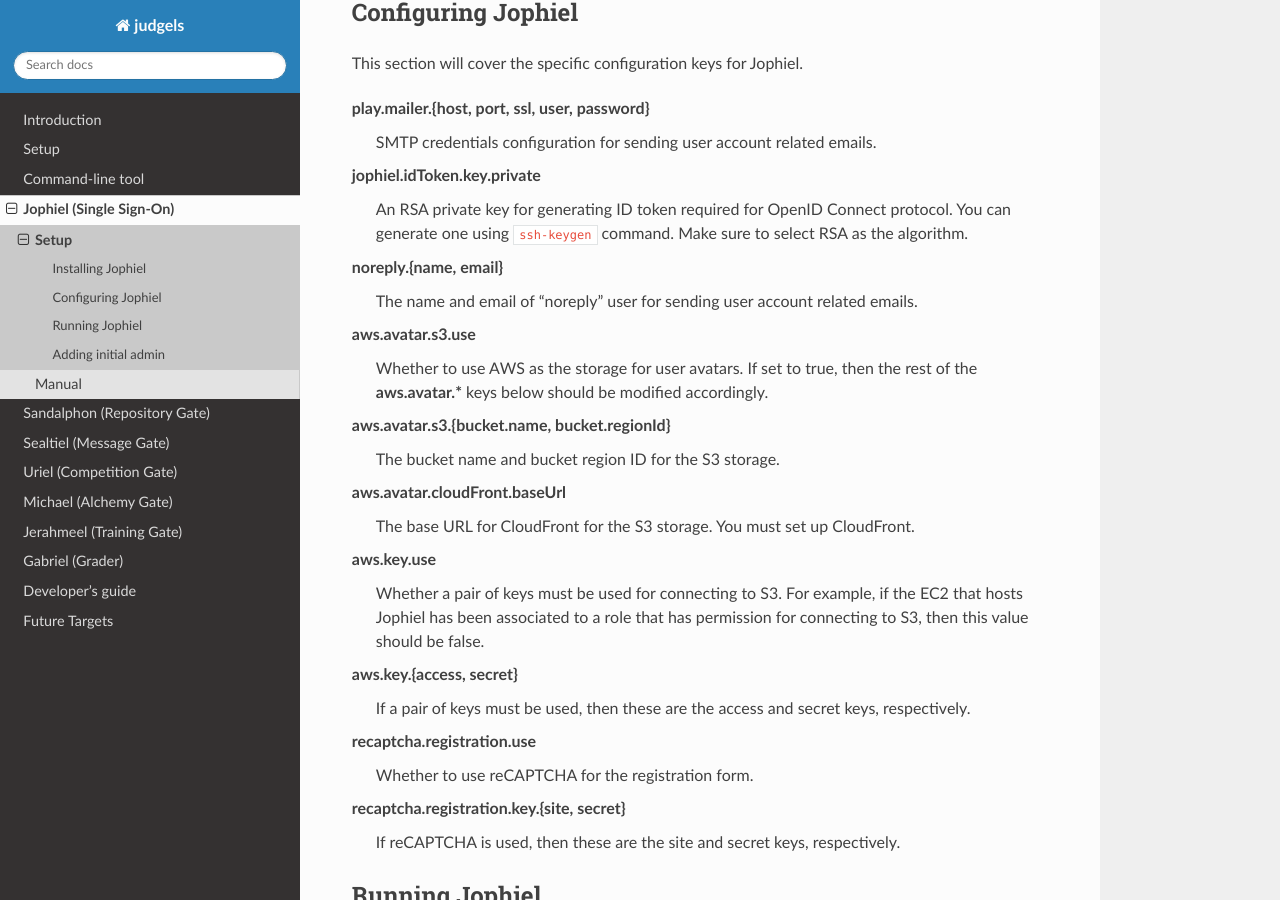
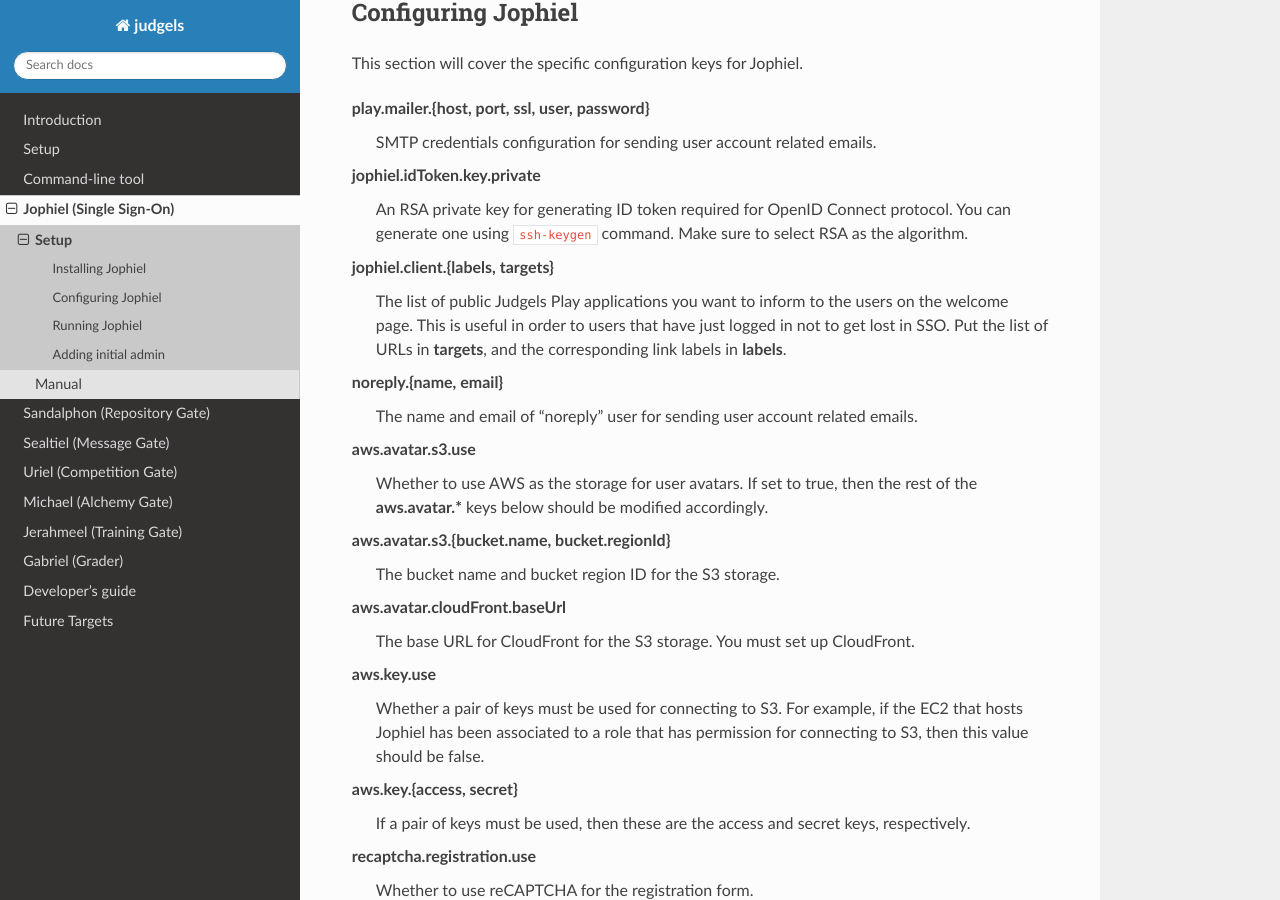
Before and after one commit to judgels/judgels, a Sphinx documentation site: the page built from docs/jophiel_setup.rst, in a window 1280 px wide and 900 px high, scrolled down 431 px. Built offline with Sphinx 7.4.7 and the Read the Docs theme 2.0.0, drawn with Linux system fonts in a browser that asks for light colours; formulas are drawn with MathJax 3.

Commit message:
Add docs on Jophiel clients shown on welcome page
Part of ia-toki/judgels#274

```diff
--- a/docs/jophiel_setup.rst
+++ b/docs/jophiel_setup.rst
@@ -22,6 +22,9 @@
 
 jophiel.idToken.key.private
     An RSA private key for generating ID token required for OpenID Connect protocol. You can generate one using :code:`ssh-keygen` command. Make sure to select RSA as the algorithm.
+
+jophiel.client.{labels, targets}
+    The list of public Judgels Play applications you want to inform to the users on the welcome page. This is useful in order to users that have just logged in not to get lost in SSO. Put the list of URLs in **targets**, and the corresponding link labels in **labels**.
 
 noreply.{name, email}
     The name and email of "noreply" user for sending user account related emails.
```
